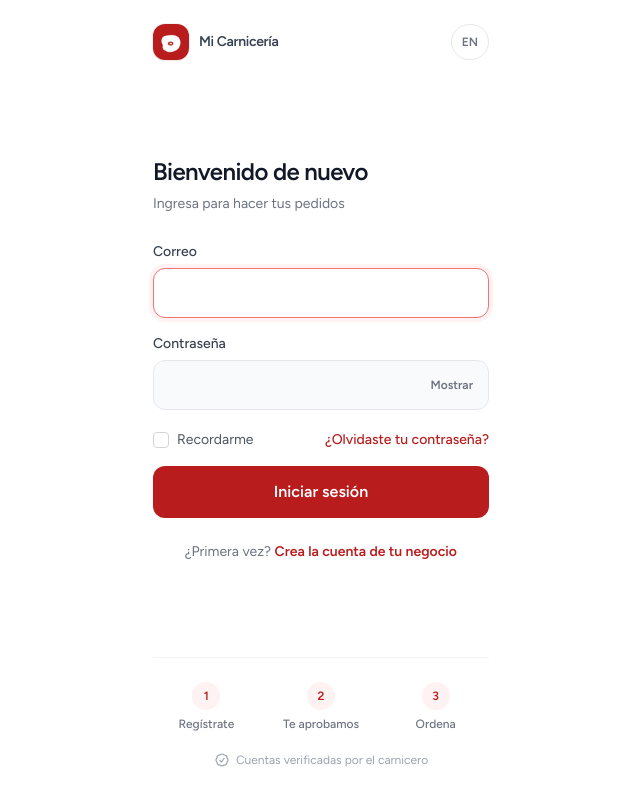
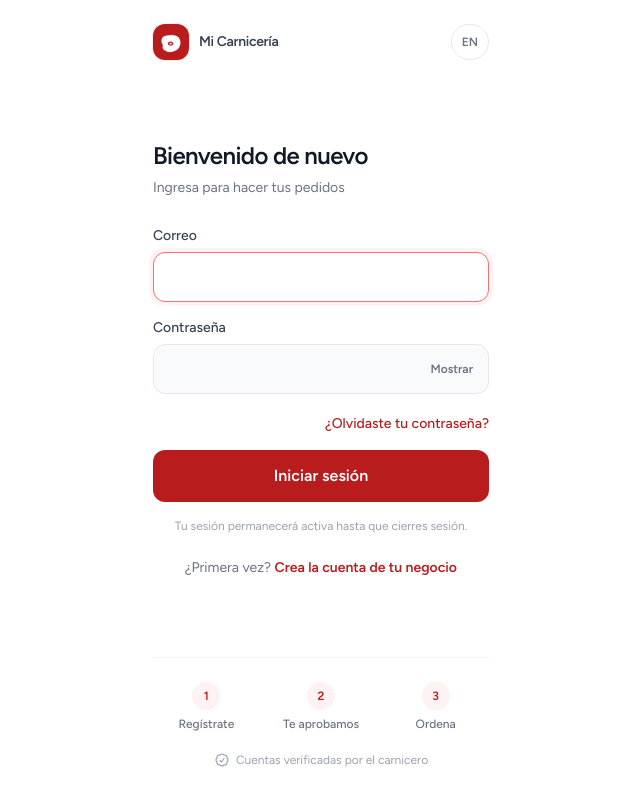
Before and after one commit to JohanAlarcon/carniceria, a Laravel app: page /login in a window 1280 px wide. Shown: the whole page, without its empty margins (319-959 px from the left). Run offline with Laravel 12, Linux system fonts and the light colour scheme; data comes from the database, SQL or seed files in the repository; style sheets or scripts are compiled from the project's sources; some libraries are stand-ins or nearby versions.

Commit message:
Sesion persistente en la PWA: el cliente permanece logueado (recordarme forzado + sesion de 1 ano, sin cierre por inactividad) y conserva el cierre de sesion manual
Co-Authored-By: Claude Opus 4.8 (1M context) <noreply@anthropic.com>

```diff
--- a/app/Http/Requests/Auth/LoginRequest.php
+++ b/app/Http/Requests/Auth/LoginRequest.php
@@ -42,7 +42,8 @@ class LoginRequest extends FormRequest
     {
         $this->ensureIsNotRateLimited();
 
-        if (! Auth::attempt($this->only('email', 'password'), $this->boolean('remember'))) {
+        // Sesión persistente: el cliente permanece logueado hasta que cierre sesión manualmente.
+        if (! Auth::attempt($this->only('email', 'password'), remember: true)) {
             RateLimiter::hit($this->throttleKey());
 
             throw ValidationException::withMessages([
--- a/config/session.php
+++ b/config/session.php
@@ -32,7 +32,8 @@ return [
     |
     */
 
-    'lifetime' => (int) env('SESSION_LIFETIME', 120),
+    // 1 año: la sesión del cliente no expira por inactividad en la PWA.
+    'lifetime' => (int) env('SESSION_LIFETIME', 525600),
 
     'expire_on_close' => env('SESSION_EXPIRE_ON_CLOSE', false),
 
--- a/resources/js/Pages/Auth/Login.jsx
+++ b/resources/js/Pages/Auth/Login.jsx
@@ -12,7 +12,6 @@ export default function Login({ status, canResetPassword }) {
     const { data, setData, post, processing, errors, reset } = useForm({
         email: '',
         password: '',
-        remember: false,
     });
 
     const submit = (e) => {
@@ -60,24 +59,19 @@ export default function Login({ status, canResetPassword }) {
                     {errors.password && <p className="mt-1 text-sm text-red-600">{errors.password}</p>}
                 </div>
 
-                <div className="flex items-center justify-between pt-1">
-                    <label className="flex items-center gap-2 text-sm text-gray-600">
-                        <input type="checkbox" checked={data.remember}
-                            onChange={(e) => setData('remember', e.target.checked)}
-                            className="rounded border-gray-300 text-red-600 focus:ring-red-500" />
-                        {t('remember_me')}
-                    </label>
-                    {canResetPassword && (
+                {canResetPassword && (
+                    <div className="flex justify-end pt-1">
                         <Link href={route('password.request')} className="text-sm font-medium text-red-700 hover:text-red-800">
                             {t('forgot_password')}
                         </Link>
-                    )}
-                </div>
+                    </div>
+                )}
 
                 <button type="submit" disabled={processing}
                     className="w-full rounded-xl bg-red-700 py-3.5 font-bold text-white transition hover:bg-red-800 active:scale-[0.99] disabled:opacity-50">
                     {t('login')}
                 </button>
+                <p className="text-center text-xs text-gray-400">{t('session_persistent')}</p>
             </form>
 
             <p className="mt-6 text-center text-sm text-gray-500">
--- a/resources/js/i18n.jsx
+++ b/resources/js/i18n.jsx
@@ -59,6 +59,7 @@ const translations = {
         credit_over_limit: 'Este pedido supera tu cupo de crédito disponible.',
         credit_not_enabled: 'Tu cuenta no tiene crédito habilitado.',
         payment: 'Pago', paid: 'Pagado', payment_pending: 'Pago pendiente',
+        session_persistent: 'Tu sesión permanecerá activa hasta que cierres sesión.',
     },
     en: {
         shop: 'Shop', my_orders: 'My orders', account: 'Account', cart: 'Cart',
@@ -118,6 +119,7 @@ const translations = {
         credit_over_limit: 'This order exceeds your available credit.',
         credit_not_enabled: 'Your account has no credit enabled.',
         payment: 'Payment', paid: 'Paid', payment_pending: 'Payment pending',
+        session_persistent: "You'll stay signed in until you log out.",
     },
 };
 
```
Also changed, not shown: tests/Feature/Auth/AuthenticationTest.php (+17 -0 lines), 1 other file.
